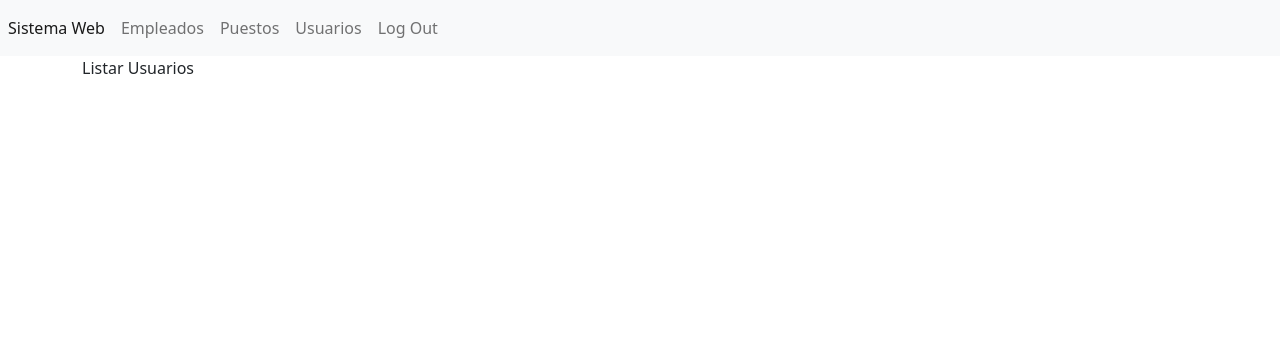
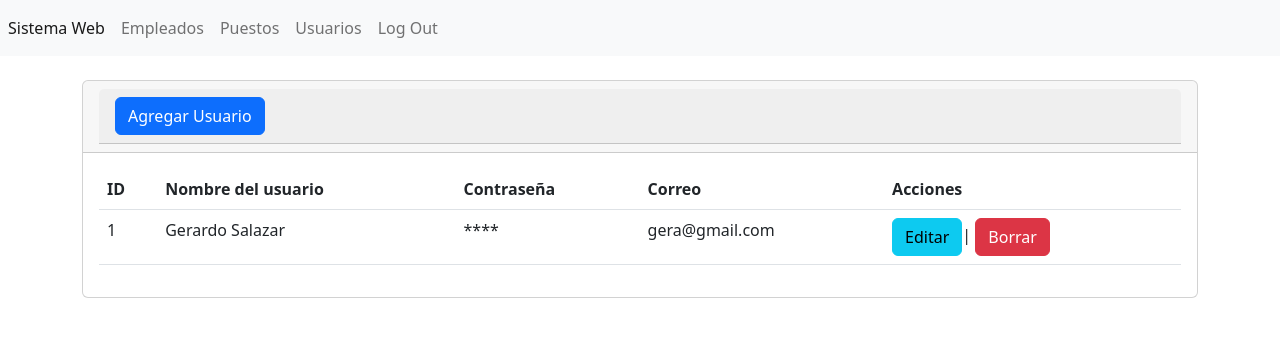
Before and after one commit to Lalord22/app, a PHP site: page /app/secciones/usuarios/ in a window 1280 px wide. Shown: the top 337 px of the page. Run offline with PHP 8.4, Linux system fonts and the light colour scheme.

Commit message:
index create usuario y puesto

```diff
--- a/secciones/usuarios/index.php
+++ b/secciones/usuarios/index.php
@@ -1,5 +1,49 @@
 <?php include("../../templates/header.php"); ?>
 
-Listar Usuarios
+<br/>
+
+<div class="card">
+    <div class="card-header">
+
+    <div class="card-header">
+
+        <a name="" id="" class="btn btn-primary" href="crear.php" role="button">Agregar Usuario</a>
+    </div>
+
+
+    </div>
+    <div class="card-body">
+    <div class="table-responsive-sm">
+    <table class="table">
+        <thead>
+            <tr>
+                <th scope="col">ID</th>
+                <th scope="col">Nombre del usuario</th>
+                <th scope="col">Contraseña</th>
+                <th scope="col">Correo</th>
+                <th scope="col">Acciones</th>
+            </tr>
+        </thead>
+        <tbody>
+
+            <tr class="">
+                <td scope="row">1</td>
+                <td>Gerardo Salazar</td>
+                <td>****</td>
+                <td>gera@gmail.com</td>
+                <td><input name="btneditar" id="btneditar" class="btn btn-info" type="button" value="Editar">|
+                    <input name="btnborrar" id="btnborrar" class="btn btn-danger" type="button" value="Borrar">
+
+
+            </td>
+            </tr>
+        </tbody>
+    </table>
+</div>
+
+    </div>
+
+</div>
+
 
 <?php include("../../templates/footer.php"); ?>
```
Also changed, not shown: secciones/puestos/crear.php (+27 -1 lines), secciones/puestos/index.php (+41 -1 lines), secciones/usuarios/crear.php (+39 -1 lines).
